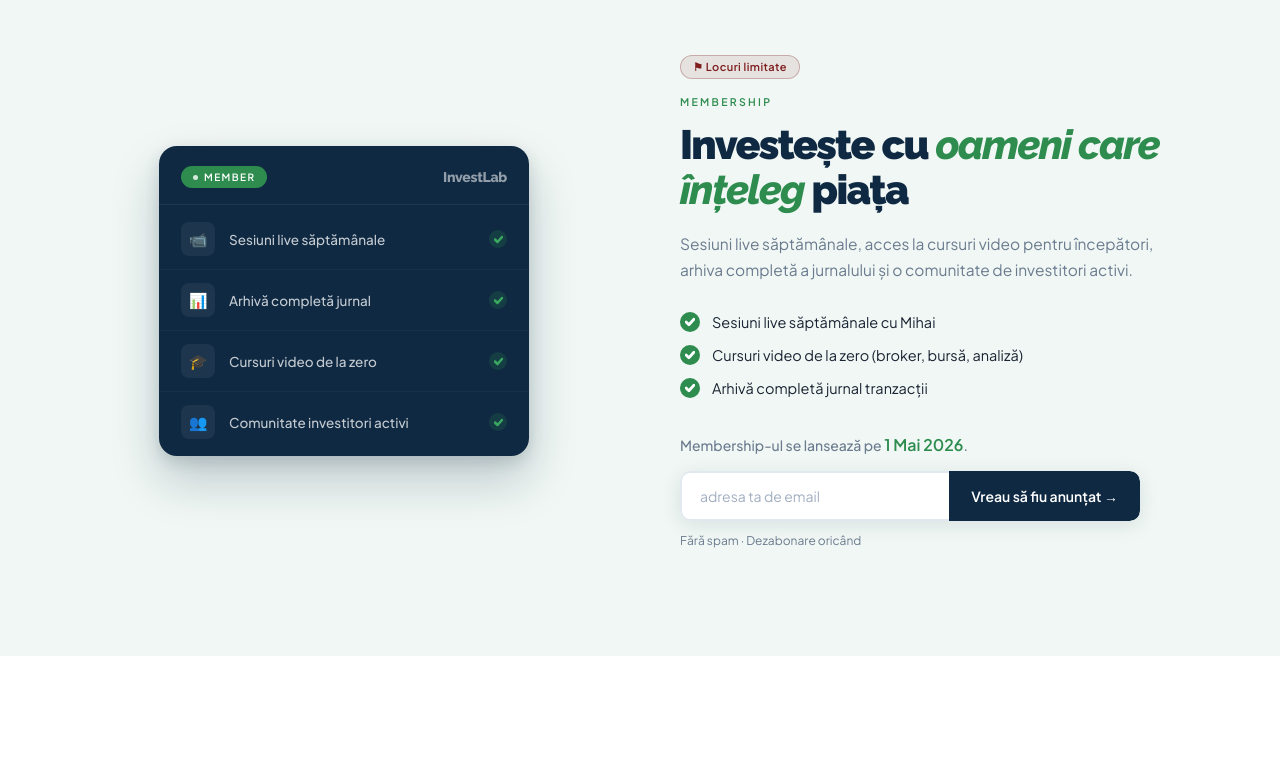
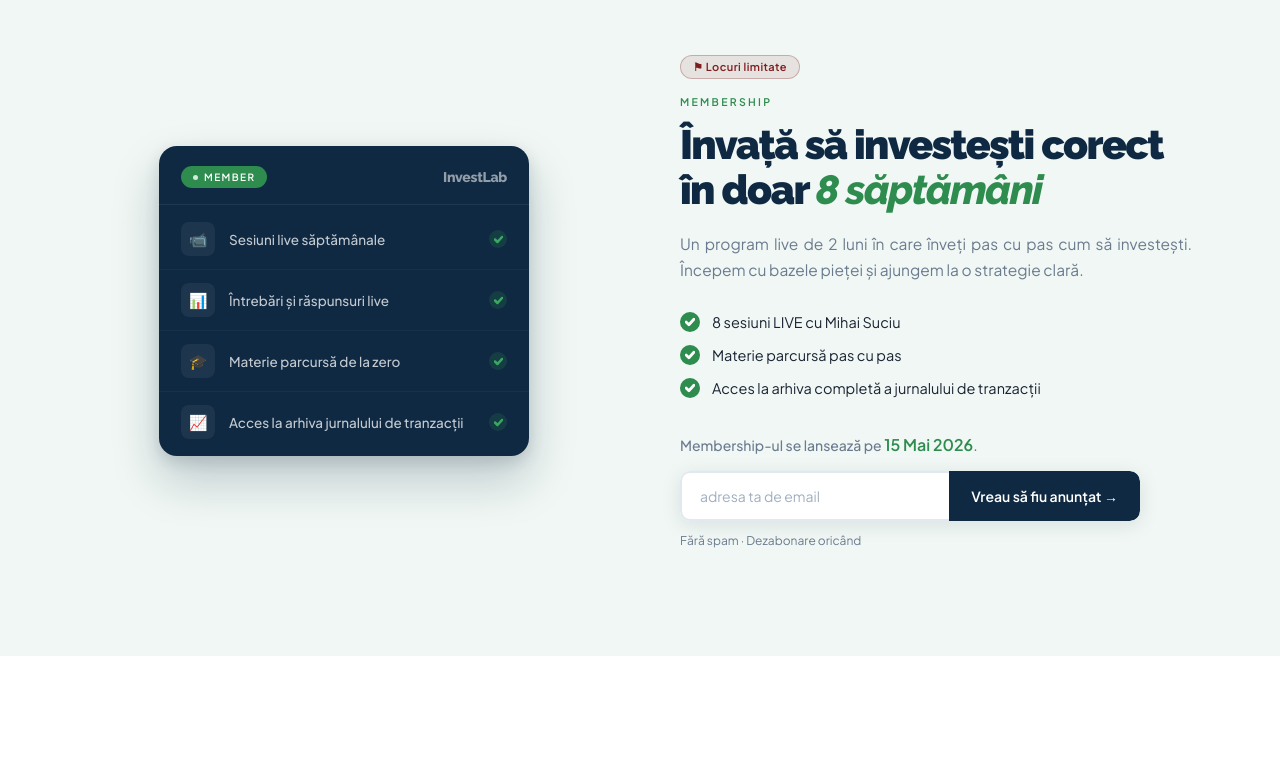
Before and after one commit to lightsongjs/investlab-website, a website: page index.html in a window 1280 px wide. Shown: the part 1640-2401 px from the top of the page. Drawn offline with Linux system fonts and the light colour scheme.

Commit message:
Update membership section copy

```diff
--- a/index.html
+++ b/index.html
@@ -205,6 +205,7 @@
             line-height: 1.7;
             color: var(--muted);
             max-width: 420px;
+            text-align: justify;
             margin-bottom: 40px;
             opacity: 0;
             animation: fadeUp .6s ease forwards .55s;
@@ -492,6 +493,7 @@
             font-size: 15.5px;
             line-height: 1.72;
             color: var(--muted);
+            text-align: justify;
             margin-bottom: 28px;
         }
         .prod-section--navy .prod-desc { color: rgba(255,255,255,.5); }
@@ -1077,6 +1079,7 @@
             font-size: 15.5px;
             line-height: 1.72;
             color: var(--muted);
+            text-align: justify;
             margin-bottom: 14px;
         }
         .about-stats {
@@ -1136,6 +1139,7 @@
             font-size: 16px;
             color: rgba(255,255,255,.5);
             max-width: 460px;
+            text-align: justify;
             margin: 0 auto 48px;
             line-height: 1.7;
         }
@@ -1609,17 +1613,17 @@
                     </div>
                     <div class="mc-feat">
                         <div class="mc-feat-icon">📊</div>
-                        <span class="mc-feat-label">Arhivă completă jurnal</span>
+                        <span class="mc-feat-label">Întrebări și răspunsuri live</span>
                         <div class="mc-check"><svg viewBox="0 0 9 7"><polyline points="1,3.5 3.5,6 8,1"/></svg></div>
                     </div>
                     <div class="mc-feat">
                         <div class="mc-feat-icon">🎓</div>
-                        <span class="mc-feat-label">Cursuri video de la zero</span>
+                        <span class="mc-feat-label">Materie parcursă de la zero</span>
                         <div class="mc-check"><svg viewBox="0 0 9 7"><polyline points="1,3.5 3.5,6 8,1"/></svg></div>
                     </div>
                     <div class="mc-feat">
-                        <div class="mc-feat-icon">👥</div>
-                        <span class="mc-feat-label">Comunitate investitori activi</span>
+                        <div class="mc-feat-icon">📈</div>
+                        <span class="mc-feat-label">Acces la arhiva jurnalului de tranzacții</span>
                         <div class="mc-check"><svg viewBox="0 0 9 7"><polyline points="1,3.5 3.5,6 8,1"/></svg></div>
                     </div>
                 </div>
@@ -1629,23 +1633,23 @@
         <div class="prod-text reveal" style="transition-delay:.15s">
             <span class="badge-limited">⚑ Locuri limitate</span>
             <p class="prod-eyebrow">Membership</p>
-            <h2 class="prod-headline">Investește cu <em>oameni care înțeleg</em> piața</h2>
-            <p class="prod-desc">Sesiuni live săptămânale, acces la cursuri video pentru începători, arhiva completă a jurnalului și o comunitate de investitori activi.</p>
+            <h2 class="prod-headline">Învață să investești corect<br>în doar <em>8 săptămâni</em></h2>
+            <p class="prod-desc">Un program live de 2 luni în care înveți pas cu pas cum să investești. Începem cu bazele pieței și ajungem la o strategie clară.</p>
             <ul class="prod-benefits">
                 <li class="prod-benefit">
                     <div class="benefit-check"><svg viewBox="0 0 9 7"><polyline points="1,3.5 3.5,6 8,1"/></svg></div>
-                    <span class="prod-benefit-text">Sesiuni live săptămânale cu Mihai</span>
+                    <span class="prod-benefit-text">8 sesiuni LIVE cu Mihai Suciu</span>
                 </li>
                 <li class="prod-benefit">
                     <div class="benefit-check"><svg viewBox="0 0 9 7"><polyline points="1,3.5 3.5,6 8,1"/></svg></div>
-                    <span class="prod-benefit-text">Cursuri video de la zero (broker, bursă, analiză)</span>
+                    <span class="prod-benefit-text">Materie parcursă pas cu pas</span>
                 </li>
                 <li class="prod-benefit">
                     <div class="benefit-check"><svg viewBox="0 0 9 7"><polyline points="1,3.5 3.5,6 8,1"/></svg></div>
-                    <span class="prod-benefit-text">Arhivă completă jurnal tranzacții</span>
+                    <span class="prod-benefit-text">Acces la arhiva completă a jurnalului de tranzacții</span>
                 </li>
             </ul>
-            <p class="waitlist-soon">Membership-ul se lansează pe <strong>1 Mai 2026</strong>.</p>
+            <p class="waitlist-soon">Membership-ul se lansează pe <strong>15 Mai 2026</strong>.</p>
             <form class="waitlist-form" onsubmit="handleWaitlist(event)">
                 <input type="email" class="wl-input" placeholder="adresa ta de email" required>
                 <button type="submit" class="wl-btn">Vreau să fiu anunțat →</button>
```
Also changed, not shown: 1 other file.
